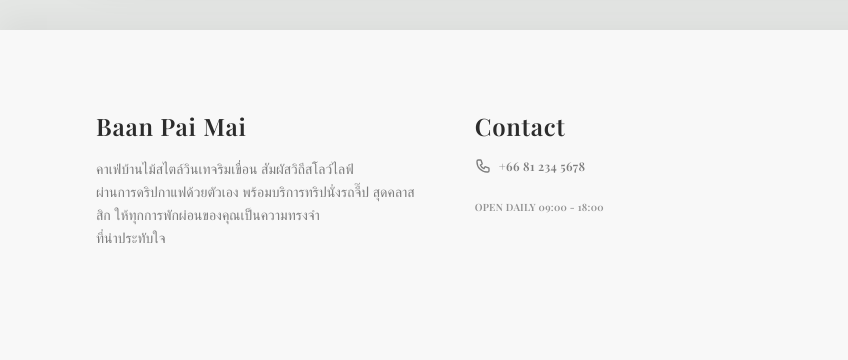
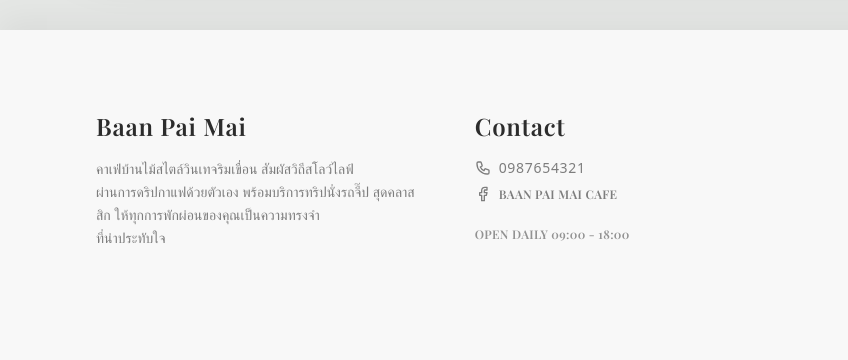
Before and after one commit to tunpisit-jat/BaanPaiMai, a website: page pages/car_booking.html in a window 1280 px wide. Shown: the part 1061-1421 px from the top of the page, 0-848 px from the left. Drawn offline with nearby package versions, Linux system fonts and the light colour scheme; no server answers; grey boxes are pictures that could not be loaded.

Commit message:
แก้ไข foodter ให้เหมือนกันทุกหน้า

```diff
--- a/pages/car_booking.html
+++ b/pages/car_booking.html
@@ -288,18 +288,31 @@
                 </div>
 
                 <!-- Footer - Contact Info -->
-                <div id="contact"
+                <div
                     class="scroll-animate opacity-0 translate-y-12 transition-all duration-1000 delay-100 ease-out flex flex-col items-center md:items-start">
                     <h3 class="text-2xl font-serif text-[#2c2c2c] mb-4">Contact</h3>
+
                     <div class="flex items-center gap-2 text-[#2c2c2c]/60 mb-2">
                         <svg class="w-4 h-4" fill="none" stroke="currentColor" viewBox="0 0 24 24">
                             <path stroke-linecap="round" stroke-linejoin="round" stroke-width="2"
                                 d="M3 5a2 2 0 012-2h3.28a1 1 0 01.948.684l1.498 4.493a1 1 0 01-.502 1.21l-2.257 1.13a11.042 11.042 0 005.516 5.516l1.13-2.257a1 1 0 011.21-.502l4.493 1.498a1 1 0 01.684.949V19a2 2 0 01-2 2h-1C9.716 21 3 14.284 3 6V5z">
                             </path>
                         </svg>
-                        <span class="text-xs uppercase tracking-widest">+66 81 234 5678</span>
+                        <span class="text-sm font-sans font-medium tracking-wider">0987654321</span>
                     </div>
-                    <p class="text-[10px] text-[#2c2c2c]/50 uppercase tracking-widest mt-2 md:mt-4">
+                    <a href="https://www.facebook.com/share/1BUx7paVfP/?mibextid=wwXIfr" target="_blank"
+                        class="flex items-center gap-2 text-[#2c2c2c]/60 mb-2 hover:text-[#8ba37a] transition-colors duration-300">
+                        <svg class="w-4 h-4" fill="none" stroke="currentColor" viewBox="0 0 24 24">
+                            <path stroke-linecap="round" stroke-linejoin="round" stroke-width="2"
+                                d="M18 2h-3a5 5 0 00-5 5v3H7v4h3v8h4v-8h3l1-4h-4V7a1 1 0 011-1h3z">
+                            </path>
+                        </svg>
+                        <span class="text-xs uppercase tracking-widest">
+                            Baan Pai Mai Cafe
+                        </span>
+                    </a>
+
+                    <p class="text-xs text-[#2c2c2c]/50 uppercase tracking-widest mt-2 md:mt-4">
                         Open Daily 09:00 - 18:00
                     </p>
                 </div>
```
Also changed, not shown: pages/my_booking.html (+19 -6 lines), dist/output.css.
